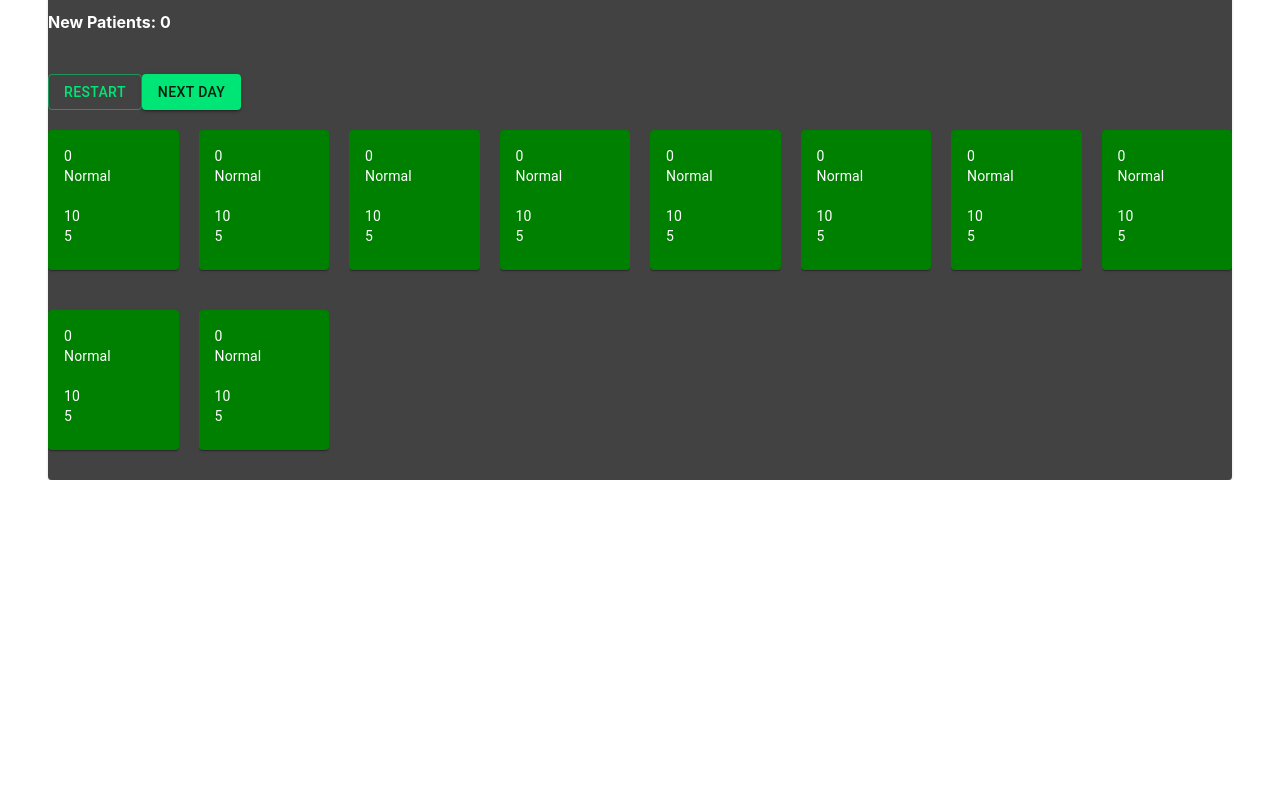
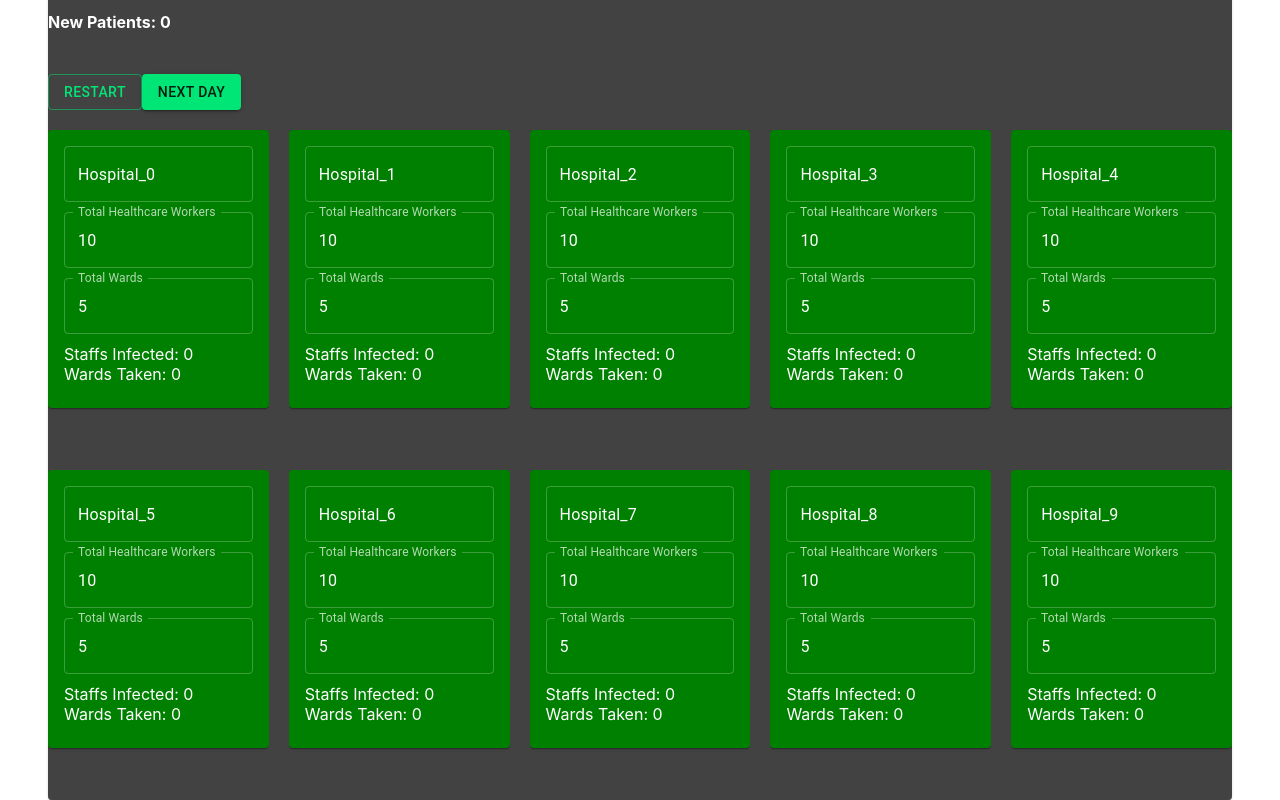
Before and after one commit to MnAnX/er-capacity-simulator, a React (Create React App) app: page / in a window 1280 px wide. Shown: the part 859-1659 px from the top of the page. Before the commit the page ends 1339 px from the top, so only its background shows below. Built offline with nearby package versions, Linux system fonts and the light colour scheme.

Commit message:
configurable unit

```diff
--- a/src/AllUnits.js
+++ b/src/AllUnits.js
@@ -52,7 +52,7 @@ class AllUnits extends Component {
 
 	render() {
 		return (
-			<GridList cellHeight={160} spacing={20} cols={8}>
+			<GridList cellHeight={320} spacing={20} cols={5}>
         {Object.values(this.props.app.units).map(unit => (
 					<GridListTile key={unit.id} cols={1}>
 						<EmergencyRoom
--- a/src/EmergencyRoom.js
+++ b/src/EmergencyRoom.js
@@ -4,10 +4,11 @@ import { bindActionCreators } from 'redux';
 import * as actionCreators from './actions/app';
 
 import Card from '@material-ui/core/Card';
-import CardActions from '@material-ui/core/CardActions';
 import CardContent from '@material-ui/core/CardContent';
-import Typography from '@material-ui/core/Typography';
+import TextField from '@material-ui/core/TextField';
+import Chip from '@material-ui/core/Chip';
 
+import Padding from './components/Padding'
 
 class EmergencyRoom extends Component {
 	constructor(props) {
@@ -117,8 +118,8 @@ class EmergencyRoom extends Component {
 		// Calculate status of this ER unit
 		let available_staffs = this.state.num_total_staffs - staffs_quanrentined.length
 		let available_wards = this.state.num_total_wards - wards_occupied.length
-		let status = this.state.status
-		let status_info = this.state.status_info
+		let status = "Normal"
+		let status_info = ""
 		if (available_staffs < (this.state.num_total_staffs / 2)) {
 			status = "Critical"
 			status_info = "Understaffed"
@@ -162,17 +163,27 @@ class EmergencyRoom extends Component {
 		return (
 			<Card style={{ backgroundColor: this.state.status_color }}>
 				<CardContent>
-					<Typography variant="body2" component="p">
-	          {this.state.day_count}
+						<TextField id="name"
+							variant="outlined"
+							value={this.state.name}
+							onChange={(event)=>this.setState({name: event.target.value})} />
+						<Padding height={10}/>
+						<TextField id="total-workers"
+							variant="outlined"
+							label="Total Healthcare Workers"
+							value={this.state.num_total_staffs}
+							onChange={(event)=>this.setState({num_total_staffs: parseInt(event.target.value, 10)})} />
+						<Padding height={10}/>
+						<TextField id="total-wards"
+							variant="outlined"
+							label="Total Wards"
+							value={this.state.num_total_wards}
+							onChange={(event)=>this.setState({num_total_wards: parseInt(event.target.value, 10)})} />
+						<Padding height={10}/>
+						{this.state.status_info !== "" && <div><Chip label={this.state.status_info} color="primary" /><br /></div>}
+						{"Staffs Infected: " + this.state.staffs_quanrentined.length}
 						<br />
-						{this.state.status}
-						<br />
-						{this.state.status_info}
-						<br />
-						{this.state.num_total_staffs - this.state.staffs_quanrentined.length}
-						<br />
-						{this.state.num_total_wards - this.state.wards_occupied.length}
-	        </Typography>
+						{"Wards Taken: " + this.state.wards_occupied.length}
 				</CardContent>
 			</Card>
 		);
```
